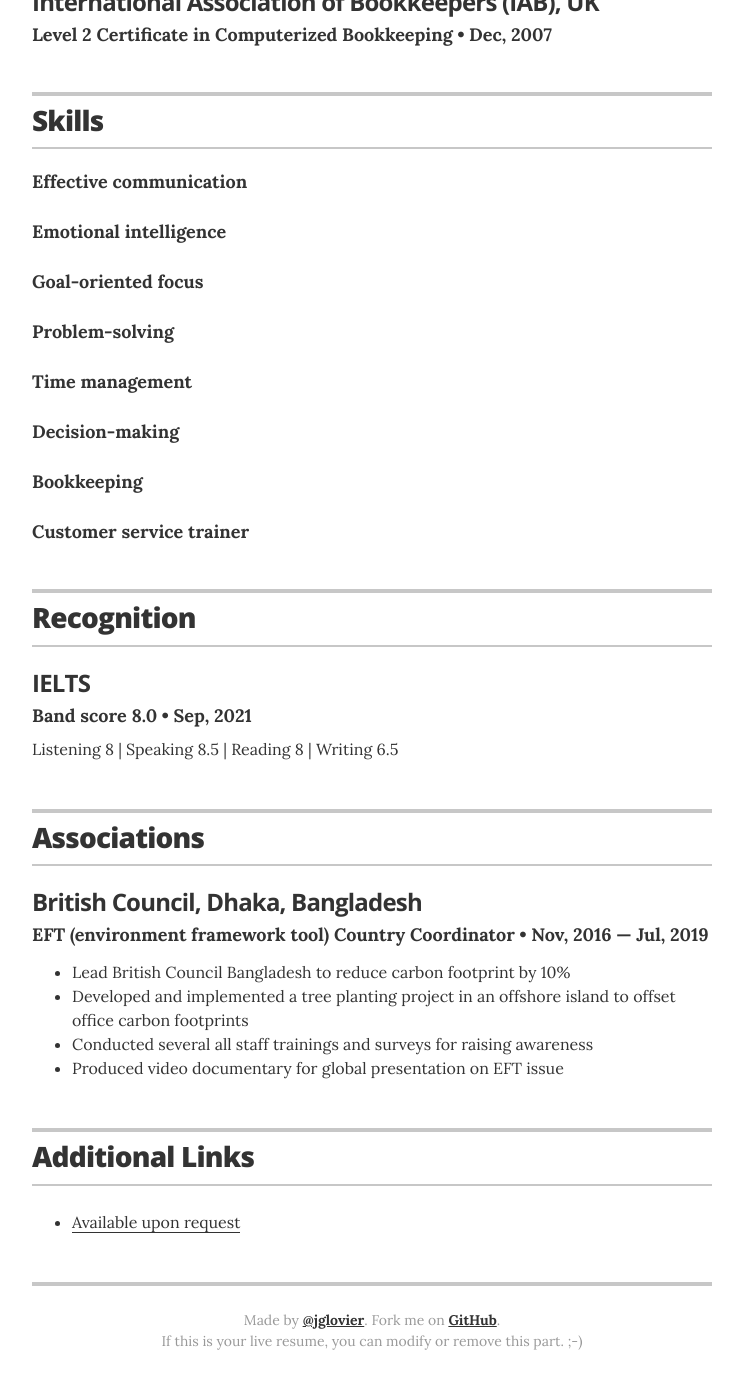
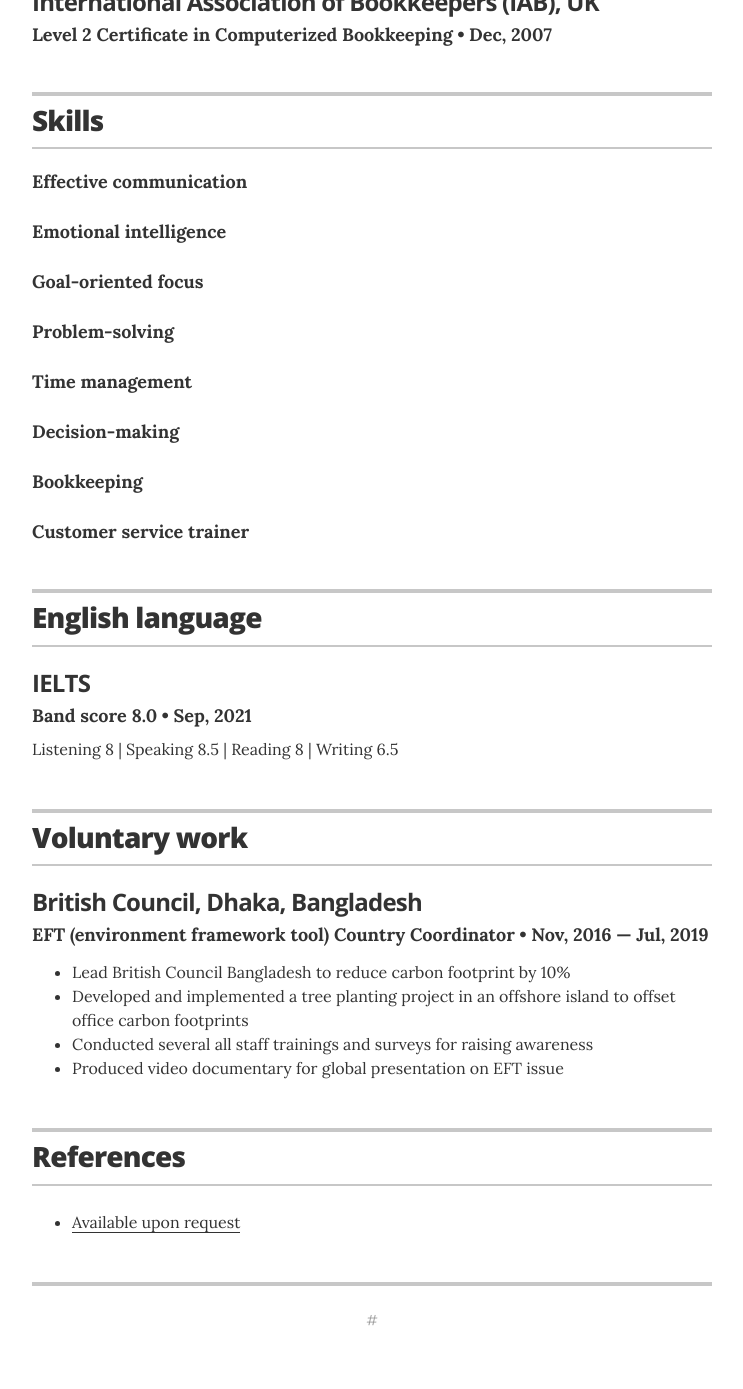
Before and after one commit to Tasnuba-s/resume, a Jekyll site: the page built from index.html, in a window 1280 px wide and 1400 px high, scrolled down 3173 px. Shown: the top 1389 px of the window, without its empty margins (268-1011 px from the left). Built offline with Jekyll 4.4.1, drawn with Linux system fonts in a browser that asks for light colours; some of the changed text lies outside the part shown.

Commit message:
Update resume.html

```diff
--- a/_layouts/resume.html
+++ b/_layouts/resume.html
@@ -114,7 +114,7 @@
         {% endfor %}
 
       </section>
-      <!-- end Projects -->
+      <!-- end Diploma & training -->
       {% endif %}
 
       {% if site.resume_section_skills %}
@@ -136,11 +136,11 @@
       {% endif %}
 
       {% if site.resume_section_recognition %}
-      <!-- begin Recognition -->
+      <!-- begin English language -->
       <section class="content-section">
 
         <header class="section-header">
-          <h2>Recognition</h2>
+          <h2>English language</h2>
         </header>
 
         {% for recognition in site.data.recognitions %}
@@ -152,15 +152,15 @@
         {% endfor %}
 
       </section>
-      <!-- end Recognition -->
+      <!-- end English language -->
       {% endif %}
 
       {% if site.resume_section_associations %}
-      <!-- begin Associations -->
+      <!-- begin Voluntary work -->
       <section class="content-section">
 
         <header class="section-header">
-          <h2>Associations</h2>
+          <h2>Voluntary work</h2>
         </header>
 
         {% for association in site.data.associations %}
@@ -172,7 +172,7 @@
         {% endfor %}
 
       </section>
-      <!-- end Associations -->
+      <!-- end Voluntary work -->
       {% endif %}
 
       {% if site.resume_section_interests %}
@@ -196,11 +196,11 @@
       {% endif %}
 
       {% if site.resume_section_links %}
-      <!-- begin Links -->
+      <!-- begin References -->
       <section class="content-section">
 
         <header class="section-header">
-          <h2>Additional Links</h2>
+          <h2>References</h2>
         </header>
 
         <div class="resume-item">
@@ -212,7 +212,7 @@
         </div>
 
       </section>
-      <!-- end Links -->
+      <!-- end References -->
       {% endif %}
 
       {% if site.resume_print_social_links %}
@@ -232,8 +232,7 @@
       {% endif %}
 
       <footer class="page-footer">
-        <p class="footer-line">Made by <a href="http://twitter.com/jglovier">@jglovier</a>. Fork me on <a href="https://github.com/jglovier/resume-template">GitHub</a>.</p>
-        <p class="footer-line">If this is your live resume, you can modify or remove this part. ;-)</p>
+        <p class="footer-line">#</p>
       </footer>
 
     </div>
```
Also changed, not shown: other parts of _layouts/resume.html (+2 -2 lines).
